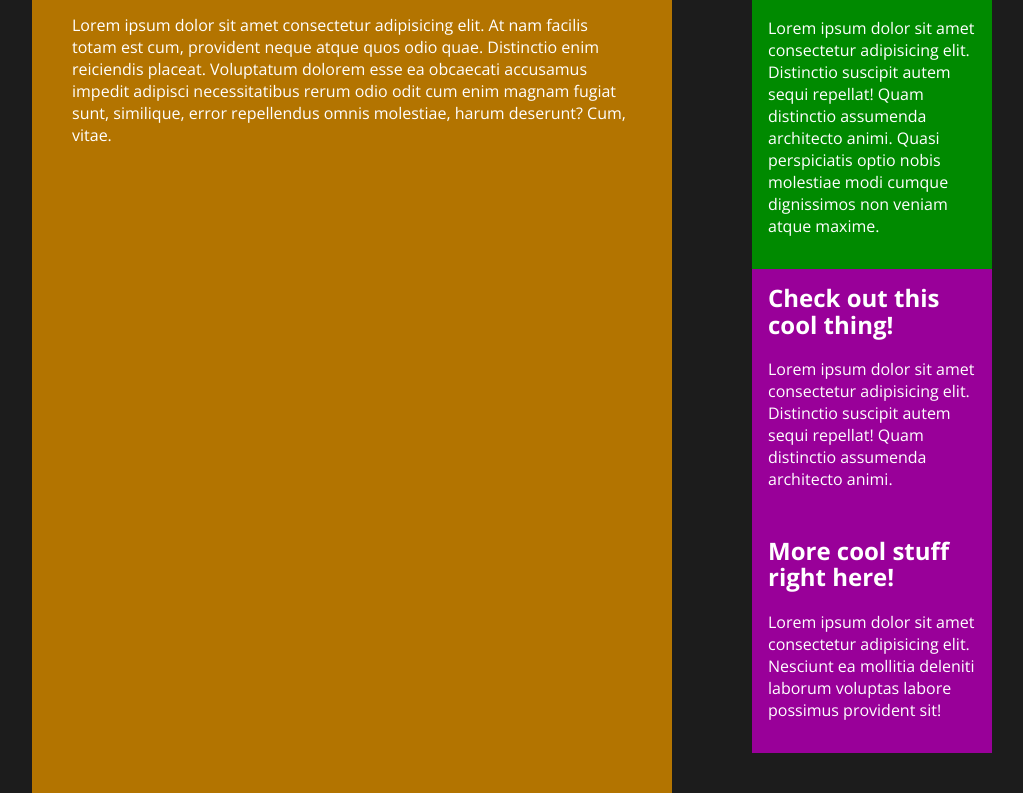
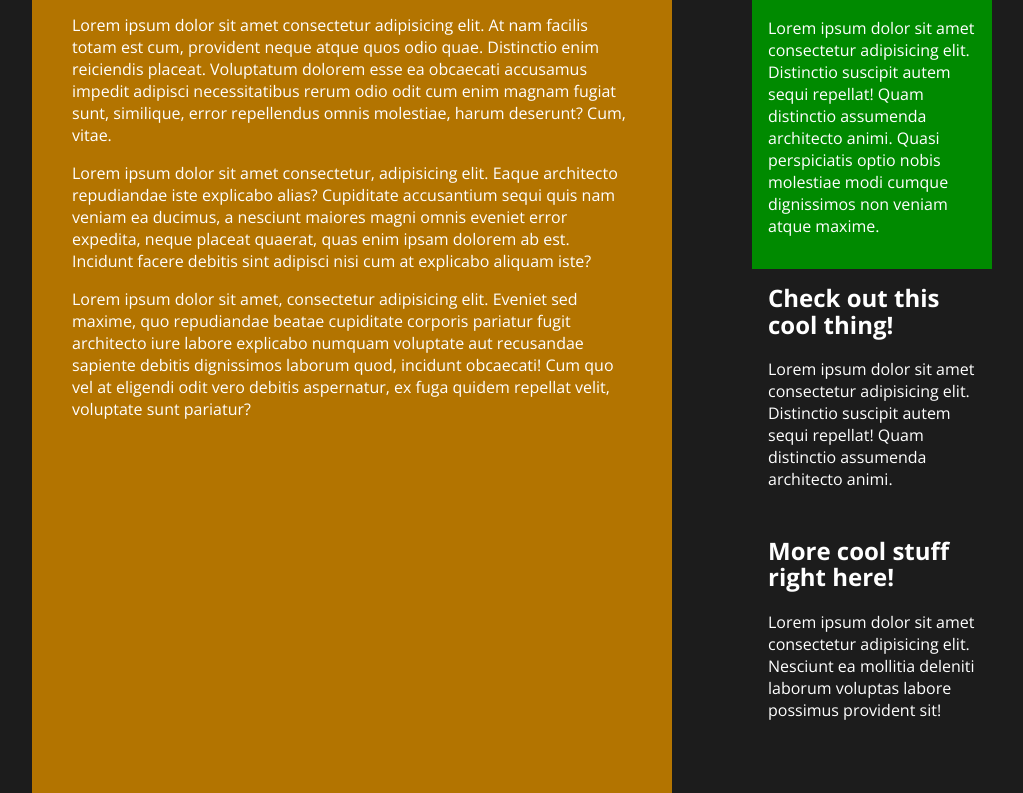
Before and after one commit to Alffonti/Demo-Sass, a plain HTML site: page index.html in a window 1280 px wide. Shown: the part 85-878 px from the top of the page, without its empty margins (108-1131 px from the left). Drawn offline with nearby package versions, Linux system fonts and the light colour scheme.

Commit message:
update css classes

```diff
--- a/index.html
+++ b/index.html
@@ -9,7 +9,7 @@
     <link rel="preconnect" href="https://fonts.googleapis.com">
     <link rel="preconnect" href="https://fonts.gstatic.com" crossorigin>
     <link href="https://fonts.googleapis.com/css2?family=Open+Sans:wght@400;700&display=swap" rel="stylesheet">
-    <link rel="stylesheet" href="./dist/css/style.css">
+    <link rel="stylesheet" href="/dist/css/style.css">
     <script src="/app/js/script.js"></script>
 </head>
 <body>
@@ -17,17 +17,19 @@
         <main class="grid__main">
             <h1>Mythos</h1>
             <p>Lorem ipsum dolor sit amet consectetur adipisicing elit. At nam facilis totam est cum, provident neque atque quos odio quae. Distinctio enim reiciendis placeat. Voluptatum dolorem esse ea obcaecati accusamus impedit adipisci necessitatibus rerum odio odit cum enim magnam fugiat sunt, similique, error repellendus omnis molestiae, harum deserunt? Cum, vitae.</p>
+            <p>Lorem ipsum dolor sit amet consectetur, adipisicing elit. Eaque architecto repudiandae iste explicabo alias? Cupiditate accusantium sequi quis nam veniam ea ducimus, a nesciunt maiores magni omnis eveniet error expedita, neque placeat quaerat, quas enim ipsam dolorem ab est. Incidunt facere debitis sint adipisci nisi cum at explicabo aliquam iste?</p>
+            <p>Lorem ipsum dolor sit amet, consectetur adipisicing elit. Eveniet sed maxime, quo repudiandae beatae cupiditate corporis pariatur fugit architecto iure labore explicabo numquam voluptate aut recusandae sapiente debitis dignissimos laborum quod, incidunt obcaecati! Cum quo vel at eligendi odit vero debitis aspernatur, ex fuga quidem repellat velit, voluptate sunt pariatur?</p>
         </main>
         <aside class="grid__sidebar">
             <div class="grid__widget green">
                 <h2>More Info</h2>
                 <p>Lorem ipsum dolor sit amet consectetur adipisicing elit. Distinctio suscipit autem sequi repellat! Quam distinctio assumenda architecto animi. Quasi perspiciatis optio nobis molestiae modi cumque dignissimos non veniam atque maxime.</p>
             </div>
-            <div class="grid__widget magenta">
+            <div class="grid__widget red">
                 <h2>Check out this cool thing!</h2>
                 <p>Lorem ipsum dolor sit amet consectetur adipisicing elit. Distinctio suscipit autem sequi repellat! Quam distinctio assumenda architecto animi.</p>
             </div>
-            <div class="grid__widget magenta">
+            <div class="grid__widget blue">
                 <h2>More cool stuff right here!</h2>
                 <p>Lorem ipsum dolor sit amet consectetur adipisicing elit. Nesciunt ea mollitia deleniti laborum voluptas labore possimus provident sit!</p>
             </div>
```
